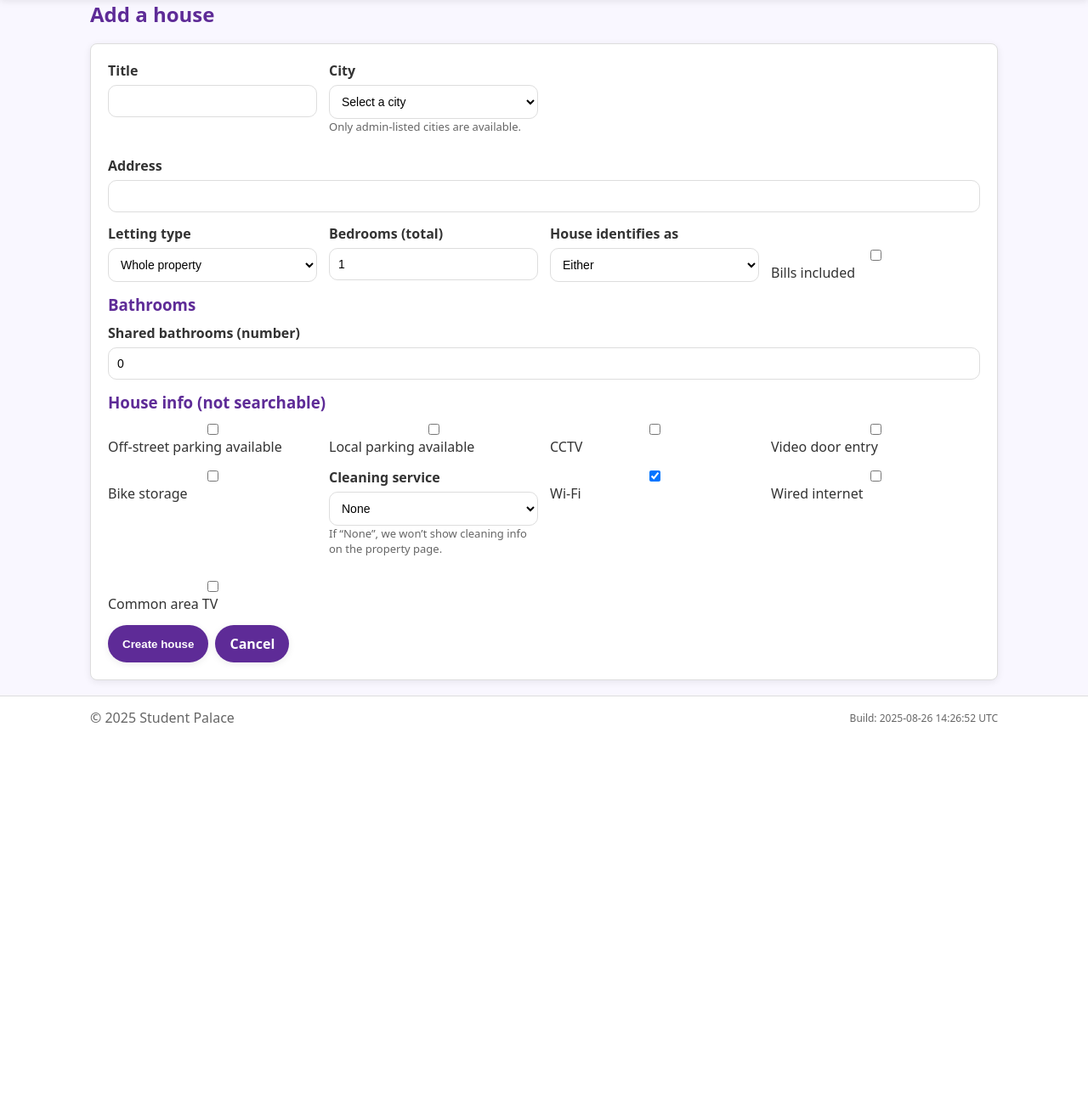
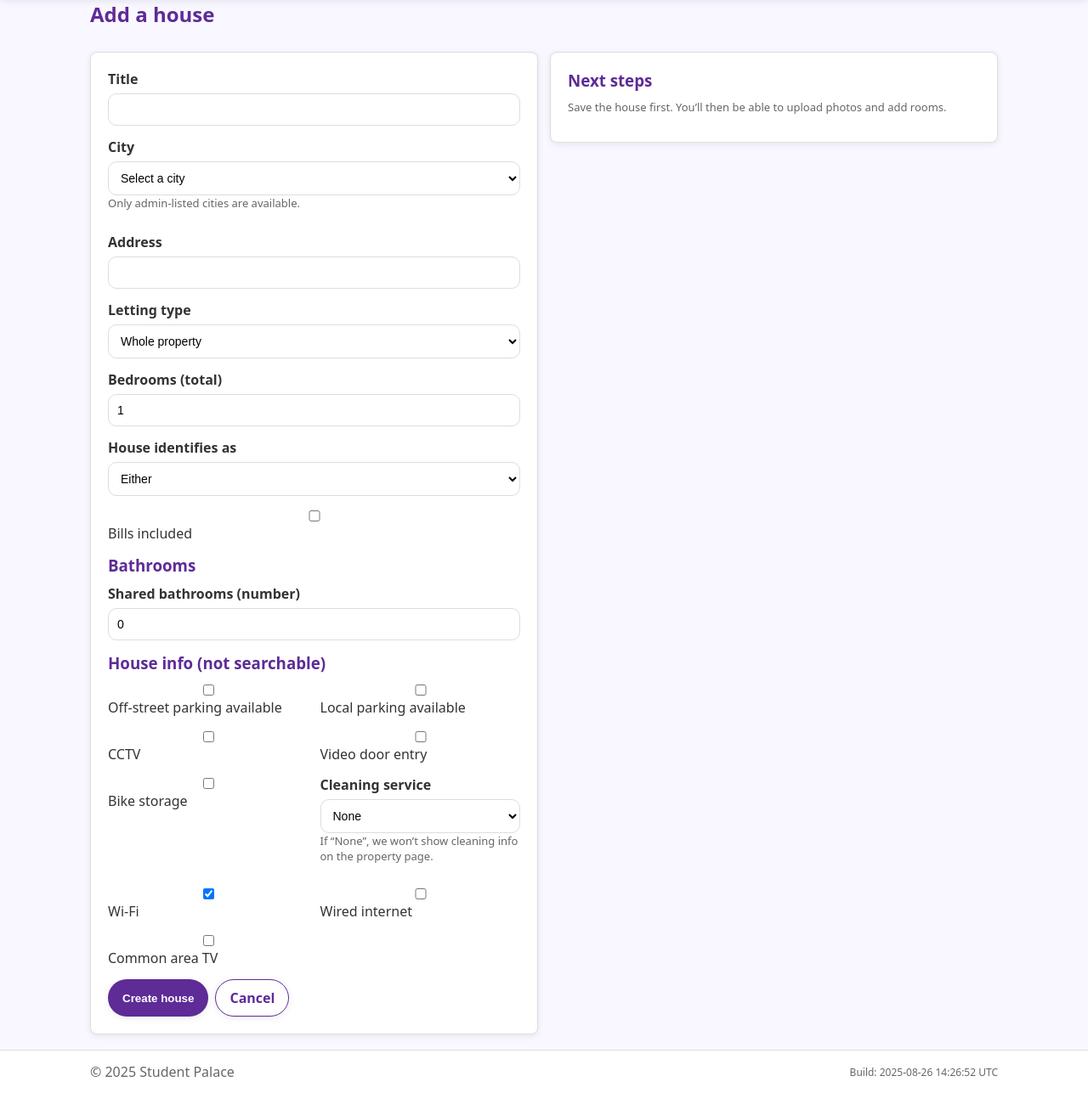
Before and after one commit to matthewnmoore/student-palace, a Flask app: page /landlord/houses/new in a window 1280 px wide. Shown: the part 105-1392 px from the top of the page at 85% size. Before the commit the page ends 956 px from the top, so only its background shows below. Run offline with Flask 3, Linux system fonts and the light colour scheme; the visitor is signed in with stand-in values (Sample User, id 1); data comes from the database, SQL or seed files in the repository; parts of the project's set-up code (start-up, migrations or seed data) failed here and were passed over.

Commit message:
Update house_form.html

```diff
--- a/templates/house_form.html
+++ b/templates/house_form.html
@@ -1,16 +1,21 @@
 {% extends "base.html" %}
 {% block title %}{{ 'Add house' if mode=='new' else 'Edit house' }} – Student Palace{% endblock %}
+
 {% block content %}
 <section class="wrap">
   <h1>{{ 'Add a house' if mode=='new' else 'Edit house' }}</h1>
 
-  <form method="post" class="card">
   <div class="grid grid-2">
+    <!-- Main form -->
+    <form method="post" class="card" style="grid-column:1 / 2">
+      <div class="grid grid-2">
+        <!-- Title -->
         <label class="field">
           <span class="label">Title</span>
           <input type="text" name="title" value="{{ (form.title or '') if form else '' }}" required>
         </label>
 
+        <!-- City -->
         <label class="field">
           <span class="label">City</span>
           <select name="city" required>
@@ -22,11 +27,13 @@
           <p class="help">Only admin-listed cities are available.</p>
         </label>
 
+        <!-- Address -->
         <label class="field" style="grid-column:1 / -1">
           <span class="label">Address</span>
           <input type="text" name="address" value="{{ (form.address or '') if form else '' }}" required>
         </label>
 
+        <!-- Letting type -->
         <label class="field">
           <span class="label">Letting type</span>
           <select name="letting_type" required>
@@ -35,11 +42,13 @@
           </select>
         </label>
 
+        <!-- Bedrooms total -->
         <label class="field">
           <span class="label">Bedrooms (total)</span>
           <input type="number" name="bedrooms_total" min="1" value="{{ (form.bedrooms_total or 1) if form else 1 }}" required>
         </label>
 
+        <!-- Gender preference -->
         <label class="field">
           <span class="label">House identifies as</span>
           <select name="gender_preference" required>
@@ -49,12 +58,14 @@
           </select>
         </label>
 
+        <!-- Bills included -->
         <label class="field" style="align-self:end">
           <input type="checkbox" name="bills_included" {% if form and form.bills_included in ['1',1,'on',True] %}checked{% endif %}>
           <span class="label-inline">Bills included</span>
         </label>
       </div>
 
+      <!-- Bathrooms -->
       <h3 style="margin-top:14px">Bathrooms</h3>
       <div class="grid">
         <label class="field">
@@ -63,28 +74,34 @@
         </label>
       </div>
 
+      <!-- House info (non-searchable) -->
       <h3 style="margin-top:14px">House info (not searchable)</h3>
       <div class="grid grid-3">
         <label class="field checkbox">
           <input type="checkbox" name="off_street_parking" {% if form and form.off_street_parking in ['1',1,'on',True] %}checked{% endif %}>
           <span>Off-street parking available</span>
         </label>
+
         <label class="field checkbox">
           <input type="checkbox" name="local_parking" {% if form and form.local_parking in ['1',1,'on',True] %}checked{% endif %}>
           <span>Local parking available</span>
         </label>
+
         <label class="field checkbox">
           <input type="checkbox" name="cctv" {% if form and form.cctv in ['1',1,'on',True] %}checked{% endif %}>
           <span>CCTV</span>
         </label>
+
         <label class="field checkbox">
           <input type="checkbox" name="video_door_entry" {% if form and form.video_door_entry in ['1',1,'on',True] %}checked{% endif %}>
           <span>Video door entry</span>
         </label>
+
         <label class="field checkbox">
           <input type="checkbox" name="bike_storage" {% if form and form.bike_storage in ['1',1,'on',True] %}checked{% endif %}>
           <span>Bike storage</span>
         </label>
+
         <label class="field">
           <span class="label">Cleaning service</span>
           <select name="cleaning_service">
@@ -96,24 +113,65 @@
           </select>
           <p class="help">If “None”, we won’t show cleaning info on the property page.</p>
         </label>
+
         <label class="field checkbox">
           <input type="checkbox" name="wifi" {% if (not form) or form.wifi in ['1',1,'on',True] %}checked{% endif %}>
           <span>Wi-Fi</span>
         </label>
+
         <label class="field checkbox">
           <input type="checkbox" name="wired_internet" {% if form and form.wired_internet in ['1',1,'on',True] %}checked{% endif %}>
           <span>Wired internet</span>
         </label>
+
         <label class="field checkbox">
           <input type="checkbox" name="common_area_tv" {% if form and form.common_area_tv in ['1',1,'on',True] %}checked{% endif %}>
           <span>Common area TV</span>
         </label>
       </div>
 
+      <!-- Actions -->
       <div style="margin-top:14px;display:flex;gap:8px;flex-wrap:wrap">
         <button class="btn" type="submit">{{ 'Create house' if mode=='new' else 'Save changes' }}</button>
-      <a class="btn" href="{{ url_for('landlord_houses') }}">Cancel</a>
+        <a class="btn btn-outline" href="{{ url_for('landlord_houses') }}">Cancel</a>
       </div>
     </form>
+
+    <!-- Side tools (only when editing an existing house) -->
+    <aside style="grid-column:2 / 3; display:flex; flex-direction:column; gap:14px">
+      {% if mode!='new' and house %}
+        <div class="card">
+          <h3 class="mt-0">Photos</h3>
+          <p class="help">Up to 5 images. You’ll be able to delete or rotate later.</p>
+          <a class="btn" href="{{ url_for('landlord_images', scope='house', house_id=house.id) if 'landlord_images' in current_app.view_functions else '#' }}"
+             {% if 'landlord_images' not in current_app.view_functions %}onclick="alert('Photos manager will be added in the next step.'); return false;"{% endif %}>
+            Manage photos
+          </a>
+        </div>
+
+        <div class="card">
+          <h3 class="mt-0">Rooms</h3>
+          <p class="help">Add and manage rooms for this property.</p>
+          <div class="inline-actions" style="flex-wrap:wrap">
+            <a class="btn"
+               href="{{ url_for('room_new', house_id=house.id) if 'room_new' in current_app.view_functions else '#' }}"
+               {% if 'room_new' not in current_app.view_functions %}onclick="alert('Rooms will be added in the next step.'); return false;"{% endif %}>
+              Add a room
+            </a>
+            <a class="btn btn-outline"
+               href="{{ url_for('rooms_list', house_id=house.id) if 'rooms_list' in current_app.view_functions else '#' }}"
+               {% if 'rooms_list' not in current_app.view_functions %}onclick="alert('Rooms list will be added in the next step.'); return false;"{% endif %}>
+              View rooms
+            </a>
+          </div>
+        </div>
+      {% else %}
+        <div class="card">
+          <h3 class="mt-0">Next steps</h3>
+          <p class="help">Save the house first. You’ll then be able to upload photos and add rooms.</p>
+        </div>
+      {% endif %}
+    </aside>
+  </div>
 </section>
 {% endblock %}
```
Lines whose indentation alone changed are shown as unchanged.
